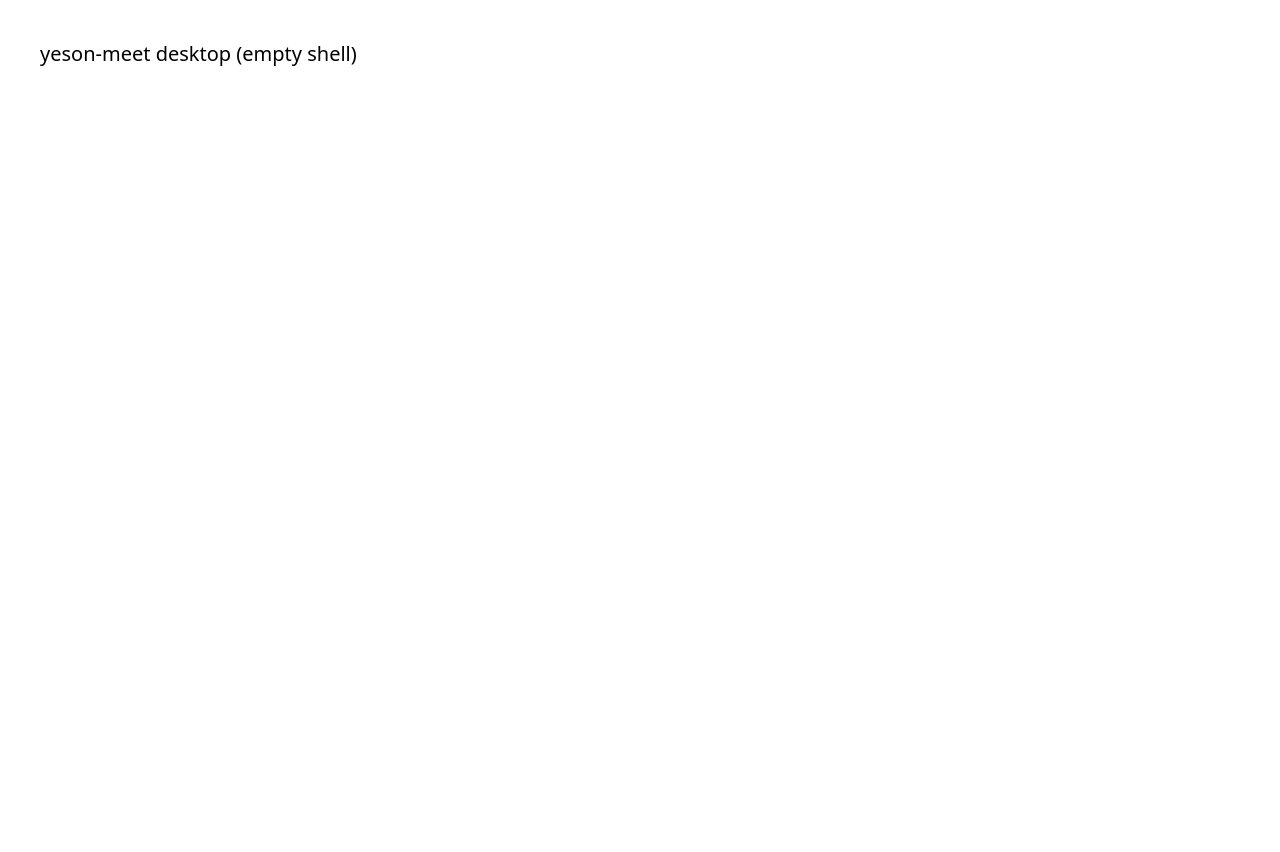
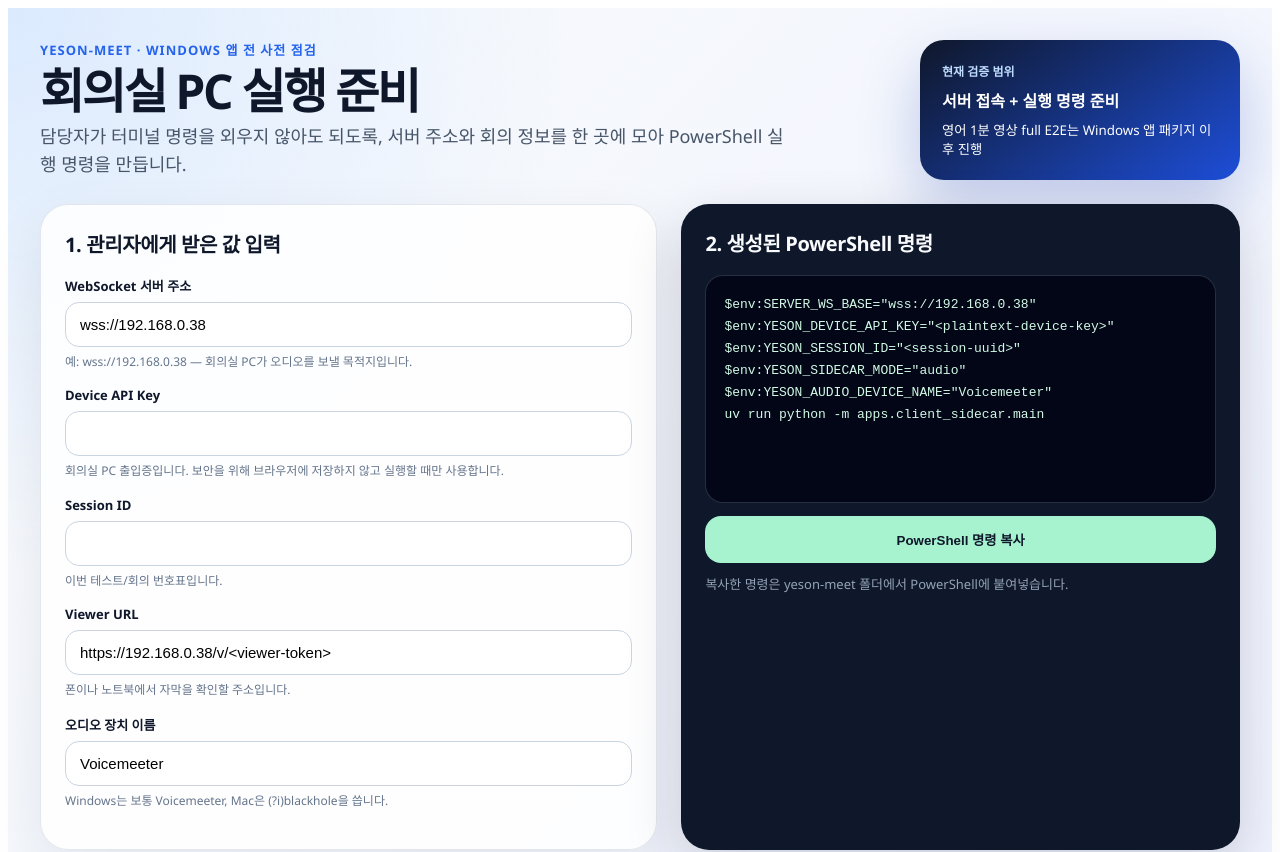
Before and after one commit to yesonsys03-web/yeson_meet, a React (Vite) app in the folder apps/desktop/: page / in a window 1280 px wide. Shown: the top 852 px of the page. Before the commit the page ends 800 px from the top, so only its background shows below. Built offline with nearby package versions, Linux system fonts and the light colour scheme.

Commit message:
feat(desktop): wire setup assistant shell
Ultraworked with [Sisyphus](https://github.com/code-yeongyu/oh-my-openagent)

Co-authored-by: Sisyphus <clio-agent@sisyphuslabs.ai>

```diff
--- a/apps/desktop/src/App.tsx
+++ b/apps/desktop/src/App.tsx
@@ -1,9 +1,7 @@
 // === ANCHOR: APP_START ===
+import { SetupAssistant } from "./setup/SetupAssistant";
+
 export default function App() {
-  return (
-    <div style={{ padding: 32, fontFamily: "system-ui", fontSize: 20 }}>
-      yeson-meet desktop (empty shell)
-    </div>
-  );
+  return <SetupAssistant />;
 }
 // === ANCHOR: APP_END ===
--- /dev/null
+++ b/apps/desktop/src/setup/SetupAssistant.tsx
@@ -0,0 +1,134 @@
+// === ANCHOR: SETUPASSISTANT_START ===
+import { useMemo, useState } from "react";
+import { Field } from "./Field";
+import { SmokeChecklist } from "./SmokeChecklist";
+import { buildPowerShell, loadValues, storeValues } from "./setupValues";
+import { initialSmokeChecks, runSmokeCheck, SMOKE_CHECK_ORDER } from "./smokeChecks";
+import { styles } from "./styles";
+import type { SetupValues, SmokeCheckKey, SmokeStatus } from "./types";
+
+// === ANCHOR: SETUPASSISTANT_SETUPASSISTANT_START ===
+export function SetupAssistant() {
+  const [values, setValues] = useState<SetupValues>(loadValues);
+  const [copied, setCopied] = useState(false);
+  const [runningChecks, setRunningChecks] = useState(false);
+  const [checks, setChecks] = useState(initialSmokeChecks);
+
+  const powerShell = useMemo(() => buildPowerShell(values), [values]);
+
+  // === ANCHOR: SETUPASSISTANT_UPDATEVALUE_START ===
+  function updateValue<K extends keyof SetupValues>(key: K, value: SetupValues[K]) {
+    setValues((current) => {
+      const next = { ...current, [key]: value };
+      storeValues(next);
+      return next;
+    });
+  }
+  // === ANCHOR: SETUPASSISTANT_UPDATEVALUE_END ===
+
+  // === ANCHOR: SETUPASSISTANT_COPYCOMMAND_START ===
+  async function copyCommand() {
+    await navigator.clipboard.writeText(powerShell);
+    setCopied(true);
+    window.setTimeout(() => setCopied(false), 1400);
+  }
+  // === ANCHOR: SETUPASSISTANT_COPYCOMMAND_END ===
+
+  // === ANCHOR: SETUPASSISTANT_RUNALLSMOKECHECKS_START ===
+  async function runAllSmokeChecks() {
+    setRunningChecks(true);
+    for (const key of SMOKE_CHECK_ORDER) {
+      markCheck(key, "checking", "확인하는 중입니다...");
+      try {
+        const result = await runSmokeCheck(key, values);
+        markCheck(key, result.status, result.detail);
+      } catch (error) {
+        markCheck(key, "fail", error instanceof Error ? error.message : String(error));
+      }
+    }
+    setRunningChecks(false);
+  }
+  // === ANCHOR: SETUPASSISTANT_RUNALLSMOKECHECKS_END ===
+
+  // === ANCHOR: SETUPASSISTANT_MARKCHECK_START ===
+  function markCheck(key: SmokeCheckKey, status: SmokeStatus, detail: string) {
+    setChecks((current) => ({
+      ...current,
+      [key]: {
+        ...current[key],
+        status,
+        detail,
+      },
+    }));
+  }
+  // === ANCHOR: SETUPASSISTANT_MARKCHECK_END ===
+
+  return (
+    <div style={styles.page}>
+      <section style={styles.hero}>
+        <div>
+          <p style={styles.eyebrow}>yeson-meet · Windows 앱 전 사전 점검</p>
+          <h1 style={styles.title}>회의실 PC 실행 준비</h1>
+          <p style={styles.subtitle}>
+            담당자가 터미널 명령을 외우지 않아도 되도록, 서버 주소와 회의 정보를 한 곳에 모아 PowerShell 실행 명령을 만듭니다.
+          </p>
+        </div>
+        <div style={styles.statusCard}>
+          <span style={styles.statusLabel}>현재 검증 범위</span>
+          <strong>서버 접속 + 실행 명령 준비</strong>
+          <small>영어 1분 영상 full E2E는 Windows 앱 패키지 이후 진행</small>
+        </div>
+      </section>
+
+      <main style={styles.grid}>
+        <section style={styles.panel}>
+          <h2 style={styles.sectionTitle}>1. 관리자에게 받은 값 입력</h2>
+          <Field
+            label="WebSocket 서버 주소"
+            help="예: wss://192.168.0.38 — 회의실 PC가 오디오를 보낼 목적지입니다."
+            value={values.serverWsBase}
+            onChange={(value) => updateValue("serverWsBase", value)}
+          />
+          <Field
+            label="Device API Key"
+            help="회의실 PC 출입증입니다. 보안을 위해 브라우저에 저장하지 않고 실행할 때만 사용합니다."
+            value={values.deviceApiKey}
+            secret
+            onChange={(value) => updateValue("deviceApiKey", value)}
+          />
+          <Field
+            label="Session ID"
+            help="이번 테스트/회의 번호표입니다."
+            value={values.sessionId}
+            onChange={(value) => updateValue("sessionId", value)}
+          />
+          <Field
+            label="Viewer URL"
+            help="폰이나 노트북에서 자막을 확인할 주소입니다."
+            value={values.viewerUrl}
+            onChange={(value) => updateValue("viewerUrl", value)}
+          />
+          <Field
+            label="오디오 장치 이름"
+            help="Windows는 보통 Voicemeeter, Mac은 (?i)blackhole을 씁니다."
+            value={values.audioDeviceName}
+            onChange={(value) => updateValue("audioDeviceName", value)}
+          />
+        </section>
+
+        <section style={styles.panelDark}>
+          <h2 style={styles.sectionTitleDark}>2. 생성된 PowerShell 명령</h2>
+          <pre style={styles.code}>{powerShell}</pre>
+          <button type="button" onClick={copyCommand} style={styles.primaryButton}>
+            {copied ? "복사 완료" : "PowerShell 명령 복사"}
+          </button>
+          <p style={styles.commandHint}>복사한 명령은 yeson-meet 폴더에서 PowerShell에 붙여넣습니다.</p>
+        </section>
+      </main>
+
+      <SmokeChecklist checks={checks} onRunAll={runAllSmokeChecks} running={runningChecks} />
+    </div>
+  );
+}
+// === ANCHOR: SETUPASSISTANT_SETUPASSISTANT_END ===
+// === ANCHOR: SETUPASSISTANT_END ===
```
